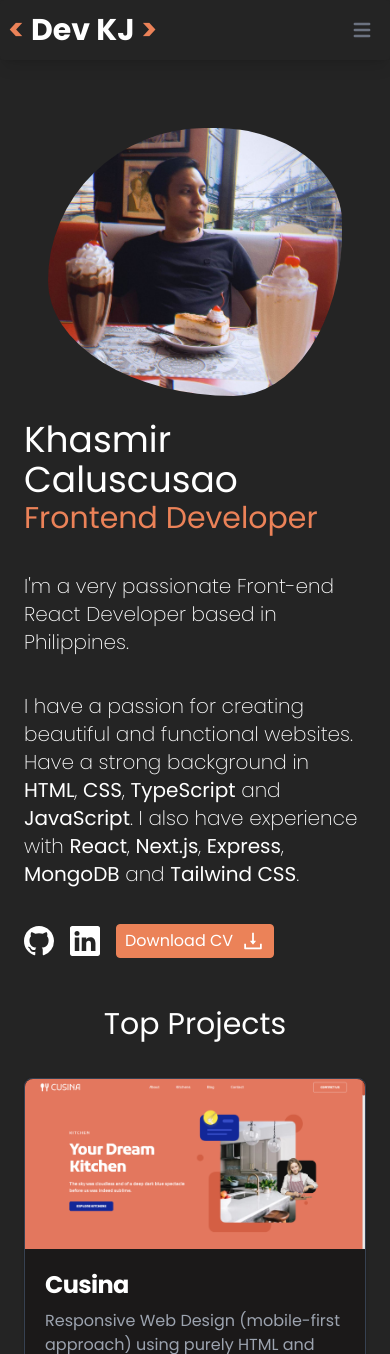
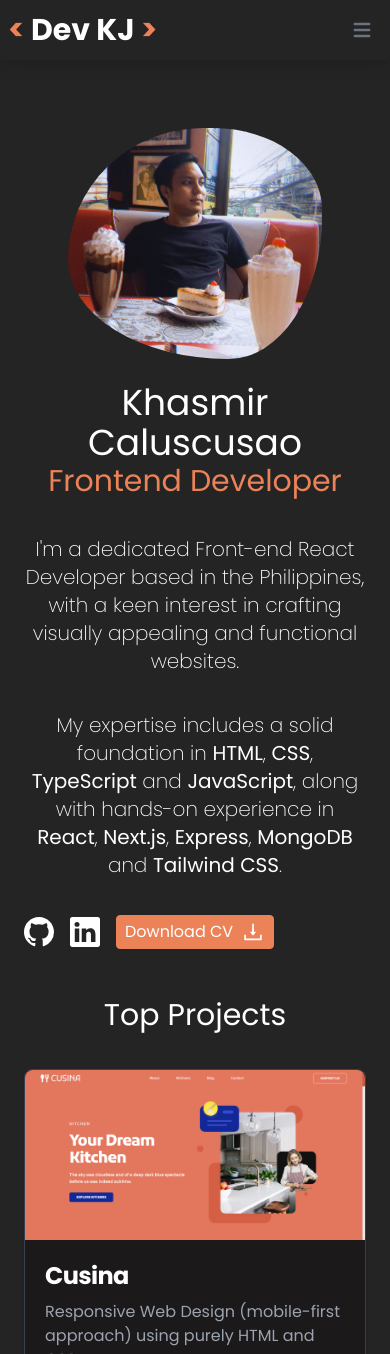
Before and after one commit to khasmir04/react-vite-portfolio, a React (Vite) app: page / in a window 390 px wide. Shown: the top 1354 px of the page. Built offline with nearby package versions, Linux system fonts and the light colour scheme.

Commit message:
fix: wrong height in medium devices

```diff
--- a/src/components/sections/About.tsx
+++ b/src/components/sections/About.tsx
@@ -16,9 +16,9 @@ const About = () => {
   return (
     <StyledContainer
       id='about'
-      className='mx-auto mt-20 h-full flex-col-reverse p-6 md:flex-row md:p-6'
+      className='mx-auto mt-20 h-full flex-col-reverse p-6 md:h-[calc(100vh-5rem)] md:flex-row md:p-6'
     >
-      <div className='flex text-left md:w-3/5'>
+      <div className='flex md:w-3/5 md:text-left'>
         <motion.div className='my-auto'>
           <div
             className='mb-9 text-4xl md:text-6xl'
@@ -28,15 +28,15 @@ const About = () => {
             <p className='text-3xl text-burnt-sienna'>Frontend Developer</p>
           </div>
           <p className='mb-9 text-xl font-extralight'>
-            I'm a very passionate Front-end React Developer based in
-            Philippines.
+            I'm a dedicated Front-end React Developer based in the Philippines,
+            with a keen interest in crafting visually appealing and functional
+            websites.
           </p>
           <p className='mb-9 text-xl font-extralight'>
-            I have a passion for creating beautiful and functional websites.
-            Have a strong background in <b>HTML</b>, <b>CSS</b>,{' '}
-            <b>TypeScript</b> and <b>JavaScript</b>. I also have experience with{' '}
-            <b>React</b>, <b>Next.js</b>, <b>Express</b>, <b>MongoDB</b> and{' '}
-            <b>Tailwind CSS</b>.
+            My expertise includes a solid foundation in <b>HTML</b>, <b>CSS</b>,{' '}
+            <b>TypeScript</b> and <b>JavaScript</b>, along with hands-on
+            experience in <b>React</b>, <b>Next.js</b>, <b>Express</b>,{' '}
+            <b>MongoDB</b> and <b>Tailwind CSS</b>.
           </p>
           <div className='flex items-center text-base'>
             <a
@@ -84,7 +84,7 @@ const About = () => {
             transition={{ duration: 1 }}
             src={image}
             alt='Image of Dev KJ'
-            className='animate-image_morph rounded-full'
+            className='w-[30vh] animate-image_morph rounded-full md:w-full'
           />
         </div>
       </div>
```
